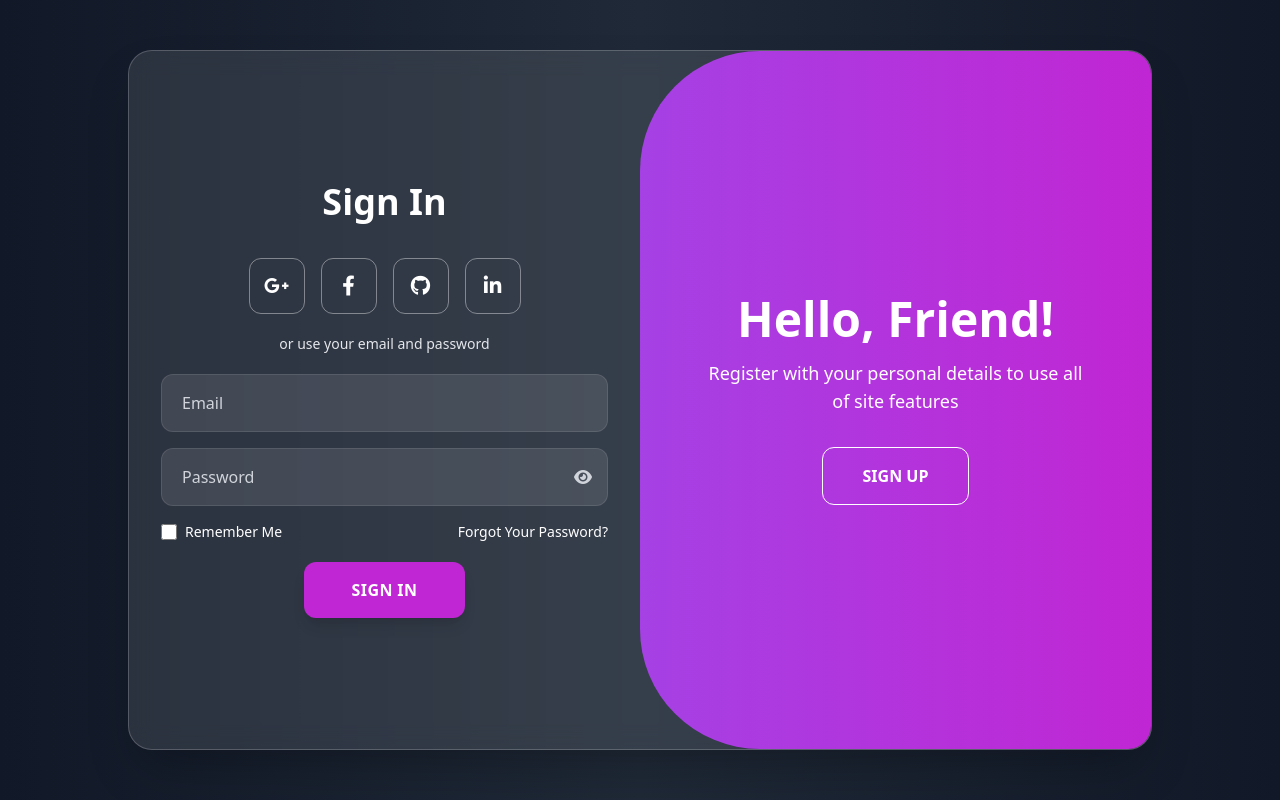
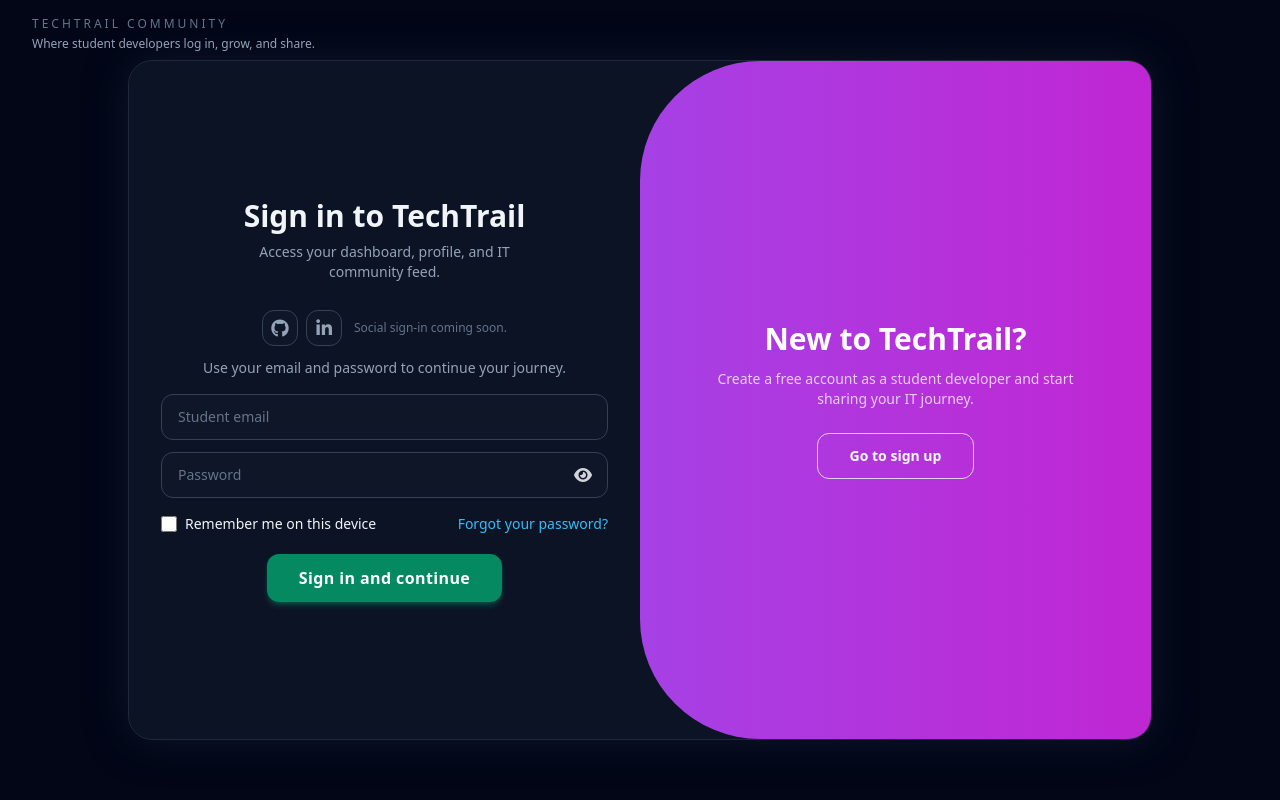
Before and after one commit to Ewonn18/login-system, a PHP site: page /index.php in a window 1280 px wide. Run offline with PHP 8.4, Linux system fonts and the light colour scheme; some libraries are stand-ins or nearby versions.

Commit message:
redesign and rebrand landing page

```diff
--- a/index.php
+++ b/index.php
@@ -25,7 +25,7 @@ $csrfToken = $_SESSION["csrf_token"];
   <head>
     <meta charset="UTF-8" />
     <meta name="viewport" content="width=device-width, initial-scale=1.0" />
-    <title>Animated Login Page</title>
+    <title>TechTrail Community – Student Developer Login</title>
     <script src="https://cdn.tailwindcss.com"></script>
     <link
       rel="stylesheet"
@@ -33,7 +33,7 @@ $csrfToken = $_SESSION["csrf_token"];
     />
   </head>
 
-  <body class="min-h-screen bg-gradient-to-r from-gray-900 via-gray-800 to-gray-900 flex items-center justify-center px-4 py-10">
+  <body class="min-h-screen bg-slate-950 flex items-center justify-center px-4 py-10">
     <?php if (!empty($message)): ?>
       <div class="fixed top-5 left-1/2 -translate-x-1/2 z-50 w-full max-w-md px-4">
         <div class="<?php echo $messageType === 'success' ? 'bg-green-500/90 border-green-300' : 'bg-red-500/90 border-red-300'; ?> text-white border rounded-xl px-4 py-3 shadow-lg backdrop-blur-md text-center">
@@ -42,50 +42,59 @@ $csrfToken = $_SESSION["csrf_token"];
       </div>
     <?php endif; ?>
 
+    <div class="absolute top-4 left-1/2 -translate-x-1/2 md:left-8 md:translate-x-0 z-40 flex flex-col items-center md:items-start">
+      <span class="text-xs uppercase tracking-[0.25em] text-slate-500">TechTrail Community</span>
+      <span class="mt-1 text-[11px] md:text-xs text-slate-400 text-center md:text-left">
+        Where student developers log in, grow, and share.
+      </span>
+    </div>
+
     <div
       id="container"
-      class="relative w-full max-w-5xl min-h-[700px] bg-white/10 backdrop-blur-md border border-white/20 rounded-3xl shadow-2xl overflow-hidden"
+      class="relative w-full max-w-5xl min-h-[680px] bg-slate-900/80 backdrop-blur-md border border-slate-800 rounded-3xl shadow-[0_0_40px_rgba(15,23,42,0.9)] overflow-hidden"
     >
       <!-- Sign Up -->
       <div
         id="signUpPanel"
-        class="absolute top-0 left-0 w-full md:w-1/2 h-full flex items-center justify-center px-8 py-10 opacity-0 z-10 transition-all duration-700 ease-in-out pointer-events-none"
+        class="absolute top-0 left-0 w-full md:w-1/2 h-full flex items-center justify-center px-6 md:px-8 py-10 opacity-0 z-10 transition-all duration-700 ease-in-out pointer-events-none"
       >
-        <form action="register.php" method="POST" class="w-full max-w-md flex flex-col items-center text-center text-white">
+        <form action="register.php" method="POST" class="w-full max-w-md flex flex-col items-center text-center text-slate-100">
           <input type="hidden" name="csrf_token" value="<?php echo htmlspecialchars($csrfToken, ENT_QUOTES, 'UTF-8'); ?>" />
-          <h1 class="text-4xl font-bold mb-4">Create Account</h1>
+          <h1 class="text-2xl md:text-3xl font-semibold mb-2">Join TechTrail Community</h1>
+          <p class="text-xs md:text-sm text-slate-400 mb-4 max-w-xs">
+            Create your student developer profile and start sharing your IT journey.
+          </p>
 
-          <div class="flex gap-4 my-5">
-            <a href="#" class="w-14 h-14 rounded-xl border border-white/40 flex items-center justify-center text-xl hover:bg-white/10 transition">
-              <i class="fa-brands fa-google-plus-g"></i>
-            </a>
-            <a href="#" class="w-14 h-14 rounded-xl border border-white/40 flex items-center justify-center text-xl hover:bg-white/10 transition">
-              <i class="fa-brands fa-facebook-f"></i>
-            </a>
-            <a href="#" class="w-14 h-14 rounded-xl border border-white/40 flex items-center justify-center text-xl hover:bg-white/10 transition">
-              <i class="fa-brands fa-github"></i>
-            </a>
-            <a href="#" class="w-14 h-14 rounded-xl border border-white/40 flex items-center justify-center text-xl hover:bg-white/10 transition">
-              <i class="fa-brands fa-linkedin-in"></i>
-            </a>
+          <div class="flex gap-3 my-3 items-center">
+            <div class="flex gap-2 text-slate-400 text-xs md:text-sm items-center">
+              <span class="inline-flex items-center justify-center w-9 h-9 rounded-xl border border-slate-700 bg-slate-900/80">
+                <i class="fa-brands fa-github text-lg"></i>
+              </span>
+              <span class="inline-flex items-center justify-center w-9 h-9 rounded-xl border border-slate-700 bg-slate-900/80">
+                <i class="fa-brands fa-linkedin-in text-lg"></i>
+              </span>
+            </div>
+            <span class="text-[11px] md:text-xs text-slate-500">
+              Social sign-in coming soon.
+            </span>
           </div>
 
-          <span class="text-sm text-gray-200 mb-5">or use your email for registration</span>
+          <span class="text-xs md:text-sm text-slate-400 mb-4">Use your email to create your TechTrail account.</span>
 
           <input
             type="text"
             name="name"
-            placeholder="Name"
+            placeholder="Full name"
             required
-            class="w-full bg-white/10 text-white placeholder-gray-300 rounded-xl px-5 py-4 mb-4 outline-none border border-white/10"
+            class="w-full bg-slate-900/80 text-slate-100 placeholder-slate-500 rounded-xl px-4 py-3 mb-3 outline-none border border-slate-700 focus:border-sky-500 focus:ring-1 focus:ring-sky-500 text-sm"
           />
 
           <input
             type="email"
             name="email"
-            placeholder="Email"
+            placeholder="Student email"
             required
-            class="w-full bg-white/10 text-white placeholder-gray-300 rounded-xl px-5 py-4 mb-4 outline-none border border-white/10"
+            class="w-full bg-slate-900/80 text-slate-100 placeholder-slate-500 rounded-xl px-4 py-3 mb-3 outline-none border border-slate-700 focus:border-sky-500 focus:ring-1 focus:ring-sky-500 text-sm"
           />
 
           <div class="relative w-full mb-4">
@@ -93,9 +102,9 @@ $csrfToken = $_SESSION["csrf_token"];
               type="password"
               name="password"
               id="signupPassword"
-              placeholder="Password"
+              placeholder="Password (min 8 characters)"
               required
-              class="w-full bg-white/10 text-white placeholder-gray-300 rounded-xl px-5 py-4 pr-14 outline-none border border-white/10"
+              class="w-full bg-slate-900/80 text-slate-100 placeholder-slate-500 rounded-xl px-4 py-3 pr-12 outline-none border border-slate-700 focus:border-sky-500 focus:ring-1 focus:ring-sky-500 text-sm"
               oninput="checkPasswordStrength(this.value, 'signupStrengthText', 'signupStrengthBar')"
             />
             <button
@@ -108,10 +117,10 @@ $csrfToken = $_SESSION["csrf_token"];
           </div>
 
           <div class="w-full mb-4">
-            <div class="w-full h-2 bg-white/10 rounded-full overflow-hidden">
+            <div class="w-full h-1.5 bg-slate-800 rounded-full overflow-hidden">
               <div id="signupStrengthBar" class="h-full w-0 transition-all duration-300"></div>
             </div>
-            <p id="signupStrengthText" class="text-left text-sm text-gray-300 mt-2">Password strength: —</p>
+            <p id="signupStrengthText" class="text-left text-xs text-slate-400 mt-2">Password strength: —</p>
           </div>
 
           <div class="relative w-full mb-5">
@@ -119,9 +128,9 @@ $csrfToken = $_SESSION["csrf_token"];
               type="password"
               name="confirm_password"
               id="signupConfirmPassword"
-              placeholder="Confirm Password"
+              placeholder="Confirm password"
               required
-              class="w-full bg-white/10 text-white placeholder-gray-300 rounded-xl px-5 py-4 pr-14 outline-none border border-white/10"
+              class="w-full bg-slate-900/80 text-slate-100 placeholder-slate-500 rounded-xl px-4 py-3 pr-12 outline-none border border-slate-700 focus:border-sky-500 focus:ring-1 focus:ring-sky-500 text-sm"
             />
             <button
               type="button"
@@ -134,9 +143,9 @@ $csrfToken = $_SESSION["csrf_token"];
 
           <button
             type="submit"
-            class="mt-2 bg-fuchsia-600 hover:bg-fuchsia-700 text-white font-bold uppercase tracking-wide px-12 py-4 rounded-xl shadow-lg transition"
+            class="mt-2 inline-flex items-center justify-center bg-sky-600/90 hover:bg-sky-500 text-white font-semibold tracking-wide px-8 py-3 rounded-xl shadow-md shadow-sky-500/30 text-sm md:text-base transition"
           >
-            Sign Up
+            Create my TechTrail account
           </button>
         </form>
       </div>
@@ -144,35 +153,37 @@ $csrfToken = $_SESSION["csrf_token"];
       <!-- Sign In -->
       <div
         id="signInPanel"
-        class="absolute top-0 left-0 w-full md:w-1/2 h-full flex items-center justify-center px-8 py-10 z-20 transition-all duration-700 ease-in-out"
+        class="absolute top-0 left-0 w-full md:w-1/2 h-full flex items-center justify-center px-6 md:px-8 py-10 z-20 transition-all duration-700 ease-in-out"
       >
-        <form action="login.php" method="POST" class="w-full max-w-md flex flex-col items-center text-center text-white">
+        <form action="login.php" method="POST" class="w-full max-w-md flex flex-col items-center text-center text-slate-100">
           <input type="hidden" name="csrf_token" value="<?php echo htmlspecialchars($csrfToken, ENT_QUOTES, 'UTF-8'); ?>" />
-          <h1 class="text-4xl font-bold mb-4">Sign In</h1>
+          <h1 class="text-2xl md:text-3xl font-semibold mb-2">Sign in to TechTrail</h1>
+          <p class="text-xs md:text-sm text-slate-400 mb-4 max-w-xs">
+            Access your dashboard, profile, and IT community feed.
+          </p>
 
-          <div class="flex gap-4 my-5">
-            <a href="#" class="w-14 h-14 rounded-xl border border-white/40 flex items-center justify-center text-xl hover:bg-white/10 transition">
-              <i class="fa-brands fa-google-plus-g"></i>
-            </a>
-            <a href="#" class="w-14 h-14 rounded-xl border border-white/40 flex items-center justify-center text-xl hover:bg-white/10 transition">
-              <i class="fa-brands fa-facebook-f"></i>
-            </a>
-            <a href="#" class="w-14 h-14 rounded-xl border border-white/40 flex items-center justify-center text-xl hover:bg-white/10 transition">
-              <i class="fa-brands fa-github"></i>
-            </a>
-            <a href="#" class="w-14 h-14 rounded-xl border border-white/40 flex items-center justify-center text-xl hover:bg-white/10 transition">
-              <i class="fa-brands fa-linkedin-in"></i>
-            </a>
+          <div class="flex gap-3 my-3 items-center">
+            <div class="flex gap-2 text-slate-400 text-xs md:text-sm items-center">
+              <span class="inline-flex items-center justify-center w-9 h-9 rounded-xl border border-slate-700 bg-slate-900/80">
+                <i class="fa-brands fa-github text-lg"></i>
+              </span>
+              <span class="inline-flex items-center justify-center w-9 h-9 rounded-xl border border-slate-700 bg-slate-900/80">
+                <i class="fa-brands fa-linkedin-in text-lg"></i>
+              </span>
+            </div>
+            <span class="text-[11px] md:text-xs text-slate-500">
+              Social sign-in coming soon.
+            </span>
           </div>
 
-          <span class="text-sm text-gray-200 mb-5">or use your email and password</span>
+          <span class="text-xs md:text-sm text-slate-400 mb-4">Use your email and password to continue your journey.</span>
 
           <input
             type="email"
             name="email"
-            placeholder="Email"
+            placeholder="Student email"
             required
-            class="w-full bg-white/10 text-white placeholder-gray-300 rounded-xl px-5 py-4 mb-4 outline-none border border-white/10"
+            class="w-full bg-slate-900/80 text-slate-100 placeholder-slate-500 rounded-xl px-4 py-3 mb-3 outline-none border border-slate-700 focus:border-sky-500 focus:ring-1 focus:ring-sky-500 text-sm"
           />
 
           <div class="relative w-full mb-4">
@@ -180,9 +191,9 @@ $csrfToken = $_SESSION["csrf_token"];
               type="password"
               name="password"
               id="signinPassword"
-              placeholder="Password"
+            placeholder="Password"
               required
-              class="w-full bg-white/10 text-white placeholder-gray-300 rounded-xl px-5 py-4 pr-14 outline-none border border-white/10"
+            class="w-full bg-slate-900/80 text-slate-100 placeholder-slate-500 rounded-xl px-4 py-3 pr-12 outline-none border border-slate-700 focus:border-sky-500 focus:ring-1 focus:ring-sky-500 text-sm"
             />
             <button
               type="button"
@@ -193,20 +204,20 @@ $csrfToken = $_SESSION["csrf_token"];
             </button>
           </div>
 
-          <div class="w-full flex items-center justify-between mb-5 text-sm text-white">
+          <div class="w-full flex items-center justify-between mb-5 text-xs md:text-sm text-slate-100">
             <label class="flex items-center gap-2 cursor-pointer">
-              <input type="checkbox" name="remember" class="accent-fuchsia-600 w-4 h-4" />
-              <span>Remember Me</span>
+              <input type="checkbox" name="remember" class="accent-sky-600 w-4 h-4" />
+              <span>Remember me on this device</span>
             </label>
 
-            <a href="forgot-password.php" class="hover:underline">Forgot Your Password?</a>
+            <a href="forgot-password.php" class="hover:underline text-sky-400">Forgot your password?</a>
           </div>
 
           <button
             type="submit"
-            class="bg-fuchsia-600 hover:bg-fuchsia-700 text-white font-bold uppercase tracking-wide px-12 py-4 rounded-xl shadow-lg transition"
+            class="inline-flex items-center justify-center bg-emerald-600/90 hover:bg-emerald-500 text-white font-semibold tracking-wide px-8 py-3 rounded-xl shadow-md shadow-emerald-500/30 text-sm md:text-base transition"
           >
-            Sign In
+            Sign in and continue
           </button>
         </form>
       </div>
@@ -218,41 +229,41 @@ $csrfToken = $_SESSION["csrf_token"];
       >
         <div
           id="togglePanel"
-          class="relative -left-full w-[200%] h-full bg-gradient-to-r from-violet-500 to-fuchsia-600 text-white transition-all duration-700 ease-in-out"
+          class="relative -left-full w-[200%] h-full bg-gradient-to-r from-sky-600 via-indigo-600 to-emerald-500 text-slate-50 transition-all duration-700 ease-in-out"
         >
           <!-- Left -->
           <div
             id="toggleLeft"
-            class="absolute top-0 left-0 w-1/2 h-full flex flex-col items-center justify-center text-center px-10 -translate-x-[200%] transition-all duration-700 ease-in-out"
+            class="absolute top-0 left-0 w-1/2 h-full flex flex-col items-center justify-center text-center px-8 -translate-x-[200%] transition-all duration-700 ease-in-out"
           >
-            <h1 class="text-5xl font-bold mb-4">Welcome Back!</h1>
-            <p class="text-lg mb-8 max-w-sm">
-              Enter your personal details to use all of site features
+            <h1 class="text-2xl md:text-3xl font-semibold mb-3">Welcome back to TechTrail</h1>
+            <p class="text-xs md:text-sm mb-6 max-w-sm text-slate-100/80">
+              Sign in to continue your learning path, update your profile, and connect with the community.
             </p>
             <button
               type="button"
               id="login"
-              class="border border-white text-white px-10 py-4 rounded-xl uppercase font-bold hover:bg-white hover:text-fuchsia-600 transition"
+              class="border border-slate-100/80 text-slate-50 px-8 py-3 rounded-xl text-xs md:text-sm font-semibold hover:bg-slate-50 hover:text-sky-700 transition"
             >
-              Sign In
+              Go to sign in
             </button>
           </div>
 
           <!-- Right -->
           <div
             id="toggleRight"
-            class="absolute top-0 right-0 w-1/2 h-full flex flex-col items-center justify-center text-center px-10 transition-all duration-700 ease-in-out"
+            class="absolute top-0 right-0 w-1/2 h-full flex flex-col items-center justify-center text-center px-8 transition-all duration-700 ease-in-out"
           >
-            <h1 class="text-5xl font-bold mb-4">Hello, Friend!</h1>
-            <p class="text-lg mb-8 max-w-sm">
-              Register with your personal details to use all of site features
+            <h1 class="text-2xl md:text-3xl font-semibold mb-3">New to TechTrail?</h1>
+            <p class="text-xs md:text-sm mb-6 max-w-sm text-slate-100/80">
+              Create a free account as a student developer and start sharing your IT journey.
             </p>
             <button
               type="button"
               id="register"
-              class="border border-white text-white px-10 py-4 rounded-xl uppercase font-bold hover:bg-white hover:text-fuchsia-600 transition"
+              class="border border-slate-100/80 text-slate-50 px-8 py-3 rounded-xl text-xs md:text-sm font-semibold hover:bg-slate-50 hover:text-emerald-700 transition"
             >
-              Sign Up
+              Go to sign up
             </button>
           </div>
         </div>
@@ -263,16 +274,16 @@ $csrfToken = $_SESSION["csrf_token"];
         <button
           type="button"
           id="mobileLogin"
-          class="bg-fuchsia-600 text-white px-5 py-2 rounded-lg text-sm font-semibold"
+          class="bg-emerald-600/90 text-white px-5 py-2 rounded-lg text-xs font-semibold shadow-md shadow-emerald-500/30"
         >
-          Sign In
+          Sign in
         </button>
         <button
           type="button"
           id="mobileRegister"
-          class="bg-white text-fuchsia-600 border border-fuchsia-600 px-5 py-2 rounded-lg text-sm font-semibold"
+          class="bg-slate-900 text-sky-300 border border-sky-600 px-5 py-2 rounded-lg text-xs font-semibold"
         >
-          Sign Up
+          Create account
         </button>
       </div>
     </div>
```
